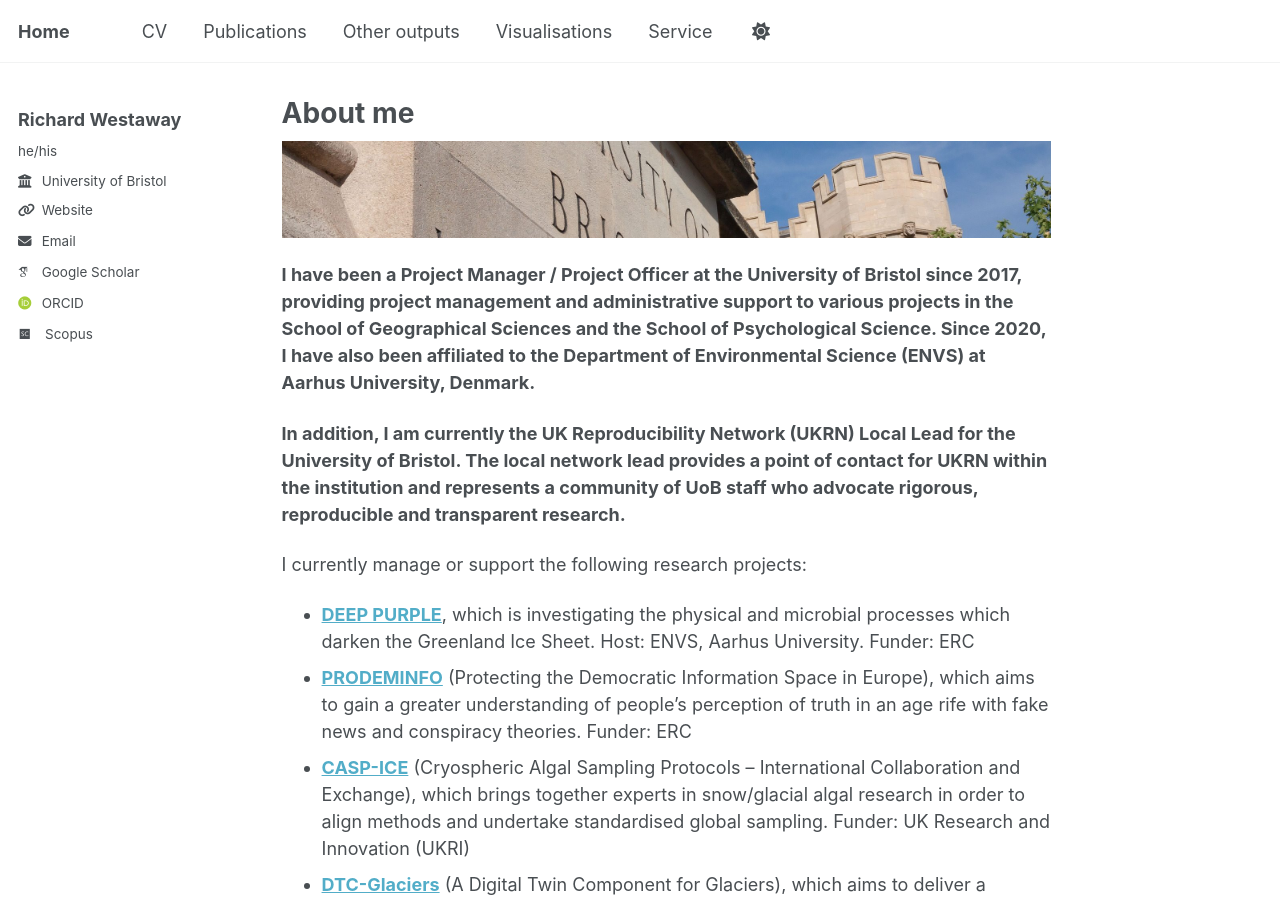
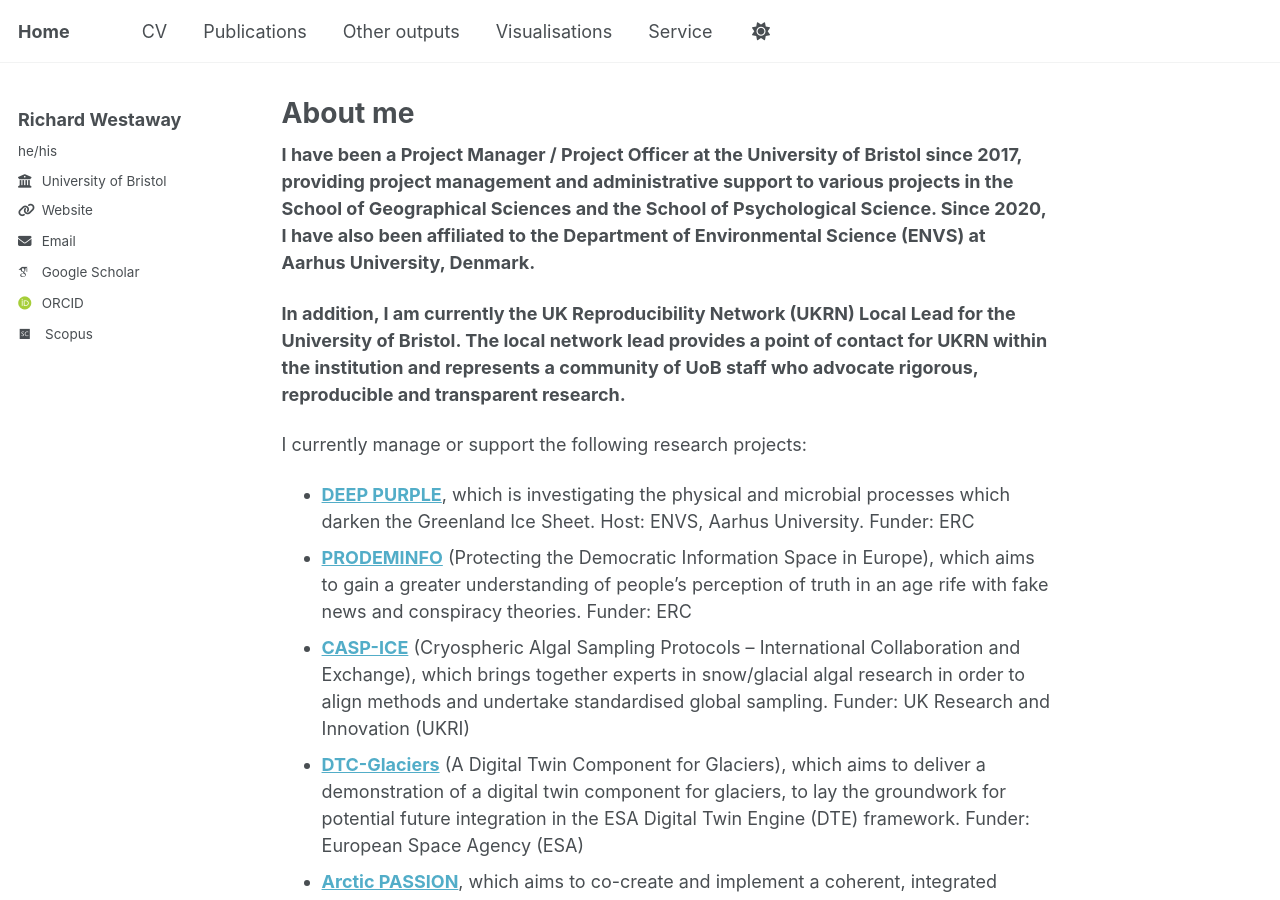
Before and after one commit to richardwestaway/richardwestaway.github.io, a Jekyll site: the page built from _pages/about.md, in a window 1280 px wide and 900 px high. Built offline with Jekyll 4.4.1, drawn with Linux system fonts in a browser that asks for light colours; some web fonts are replaced.

Commit message:
Update about.md

```diff
--- a/_pages/about.md
+++ b/_pages/about.md
@@ -6,8 +6,6 @@ redirect_from:
   - /about/
   - /about.html
 ---
-
-![Alt text](https://rwestaway.github.io/files/cropped-university-425596_19202.jpg "banner")
 
 **I have been a Project Manager / Project Officer at the University of Bristol since 2017, providing project management and administrative support to various projects in the School of Geographical Sciences and the School of Psychological Science. Since 2020, I have also been affiliated to the Department of Environmental Science (ENVS) at Aarhus University, Denmark.**
 
```
